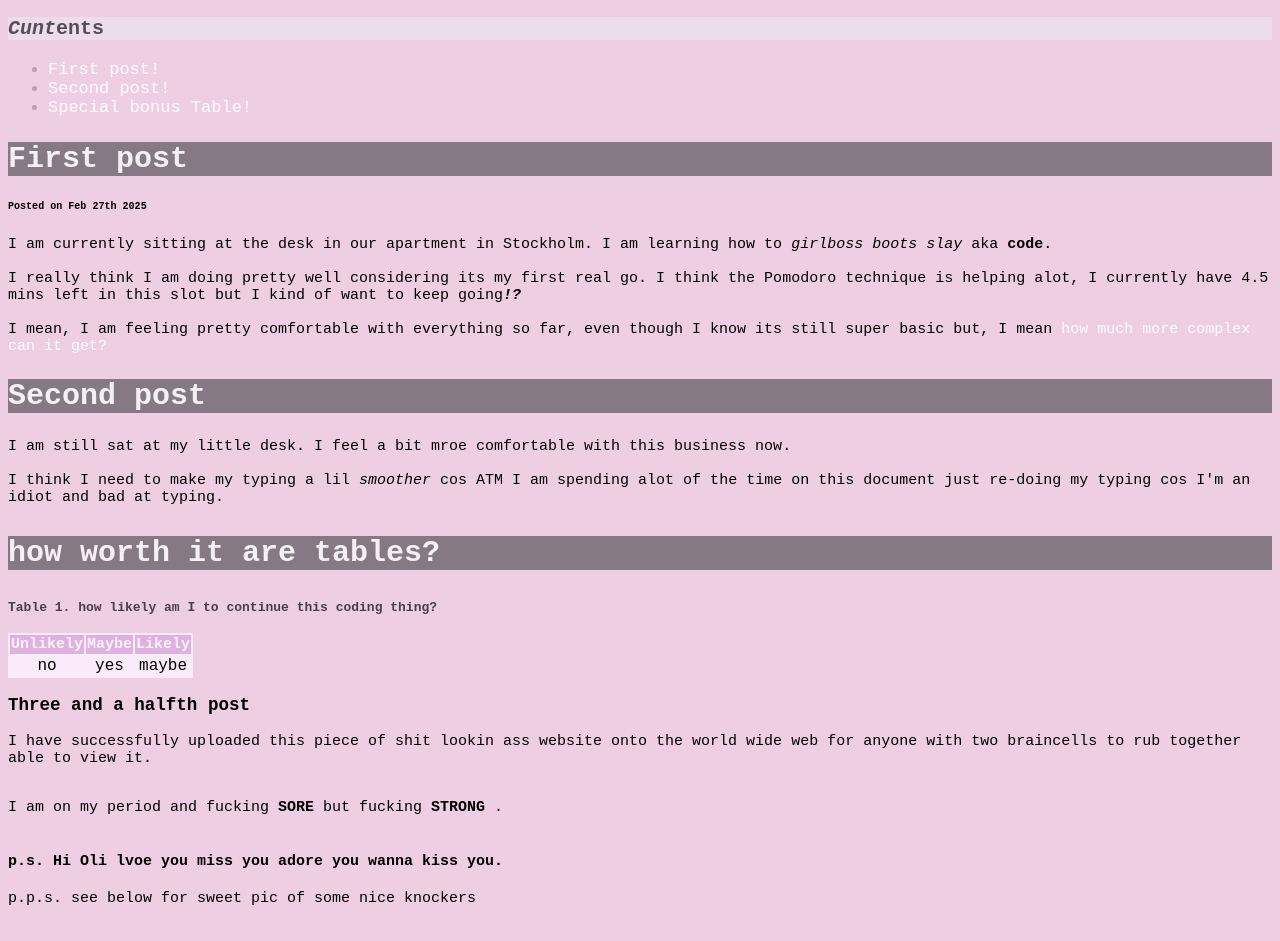
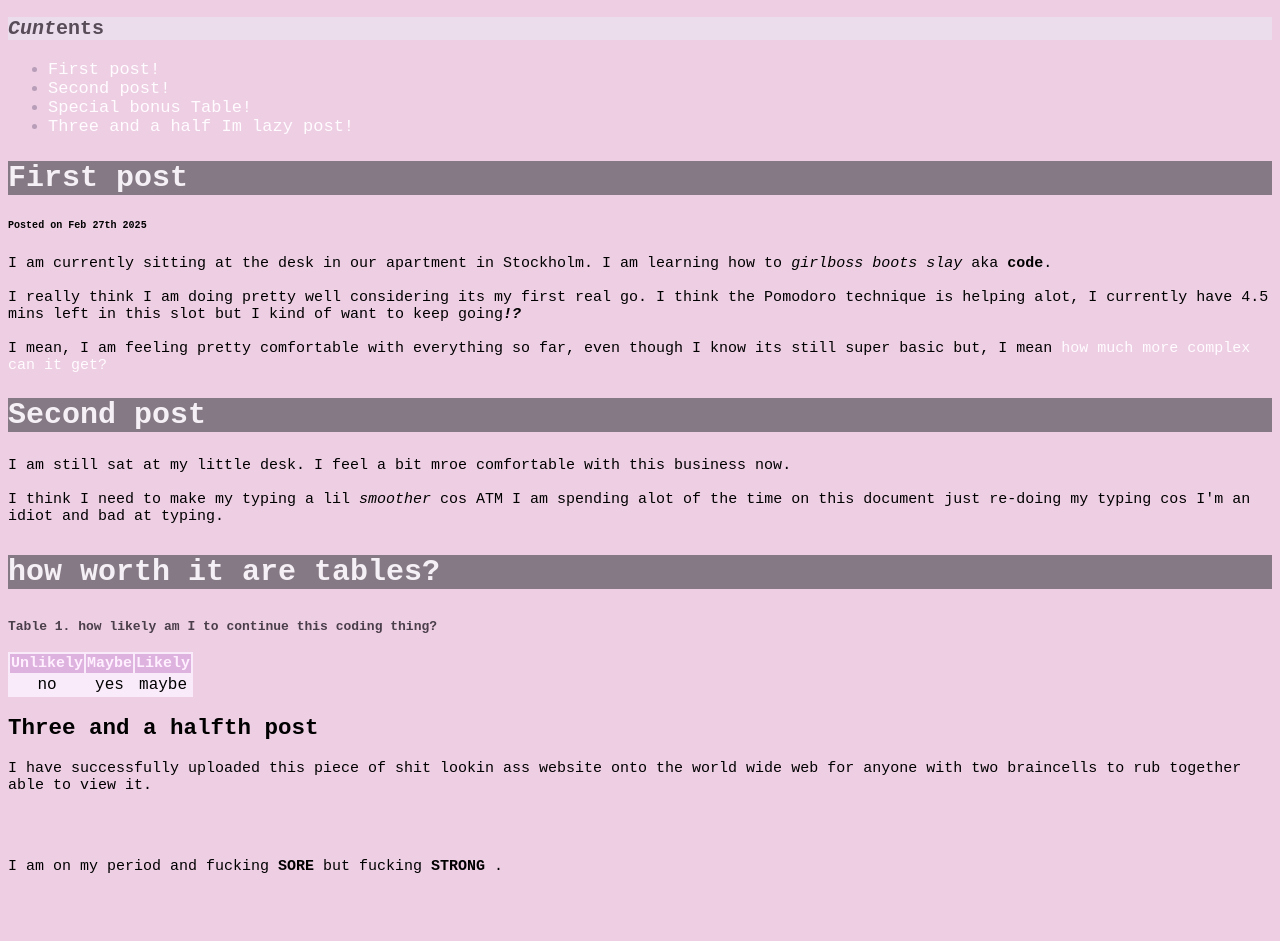
Before and after one commit to gramshaw/gramshaw.github.io, a plain HTML site: page index.html in a window 1280 px wide. Shown: the part 306-1247 px from the top of the page. Drawn offline with Linux system fonts and the light colour scheme.

Commit message:
Update index.html

```diff
--- a/index.html
+++ b/index.html
@@ -92,6 +92,9 @@
 
             <li id = "post-contents">
             <a href = "#post-table"> Special bonus Table!</a></li>
+
+            <li id = "post-contents">
+            <a href = "#post-four"> Three and a half Im lazy post!</a></li>
         </ul>
 
         <h2 class = "post-numbers" id = "post-one">First post</h2>
@@ -135,12 +138,12 @@
 
         </table>
 
-        <h3 class = "post numbers"> Three and a halfth post</h3>
-        <p>I have successfully uploaded this piece of shit lookin ass website onto the world wide web for anyone with two braincells to rub together able to view it.<br>
+        <h2 class = "post numbers" id = "post-four"> Three and a halfth post</h2>
+        <p>I have successfully uploaded this piece of shit lookin ass website onto the world wide web for anyone with two braincells to rub together able to view it.</p><br>
         <br>
-        <p>I am on my period and fucking <strong> SORE </strong> but fucking <strong> STRONG </strong>. <br>
+        <p>I am on my period and fucking <strong> SORE </strong> but fucking <strong> STRONG </strong>.</p> <br>
         <br>
-        <h4> p.s. Hi Oli lvoe you miss you adore you wanna kiss you. </h4>
+        <h4> p.s. Hi Oli love you miss you adore you wanna kiss you. </h4>
         <p> p.p.s. see below for sweet pic of some nice knockers</p><br><br>
         <p> p.p.s. haha p p </p>
 
```
